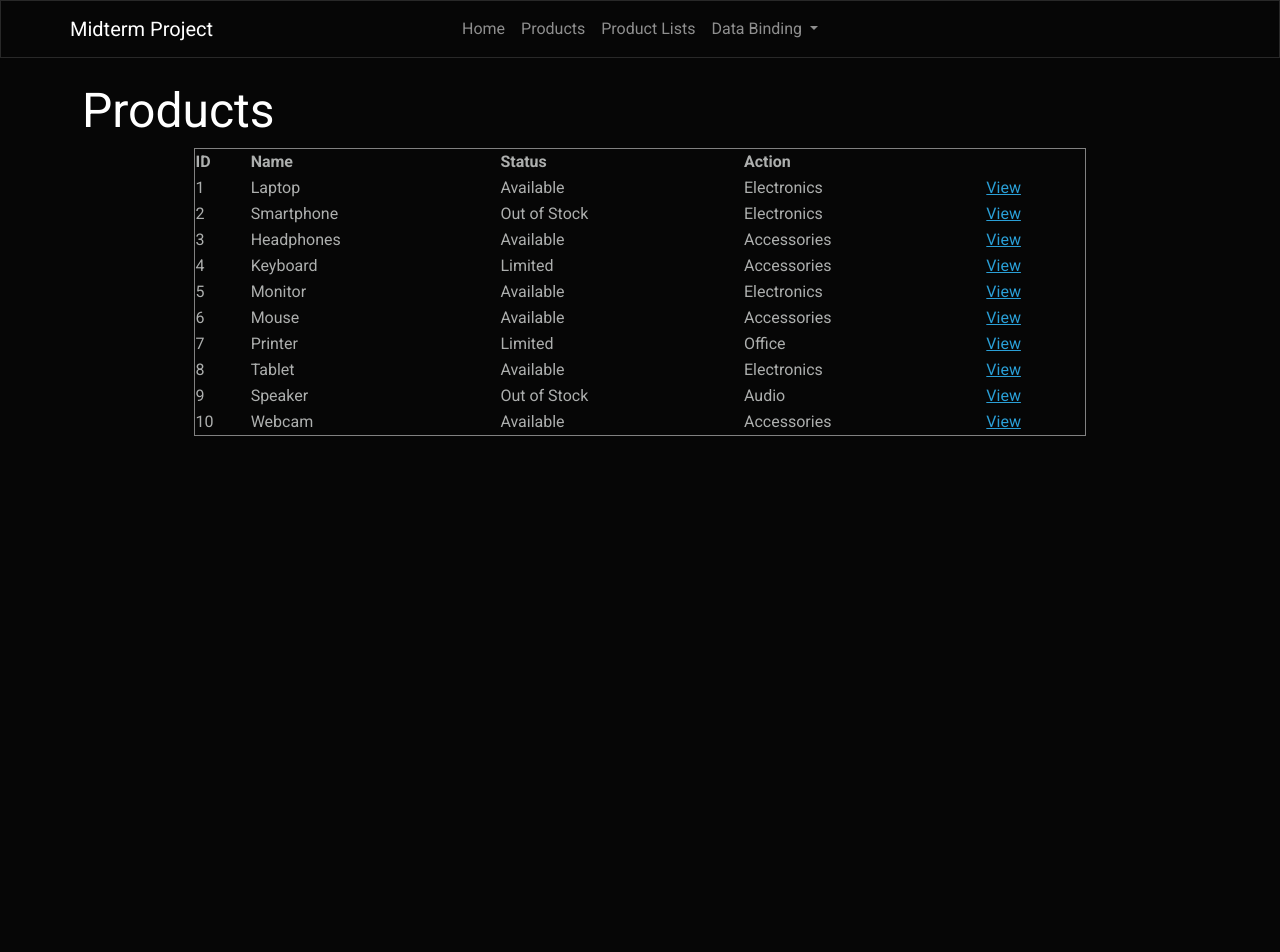
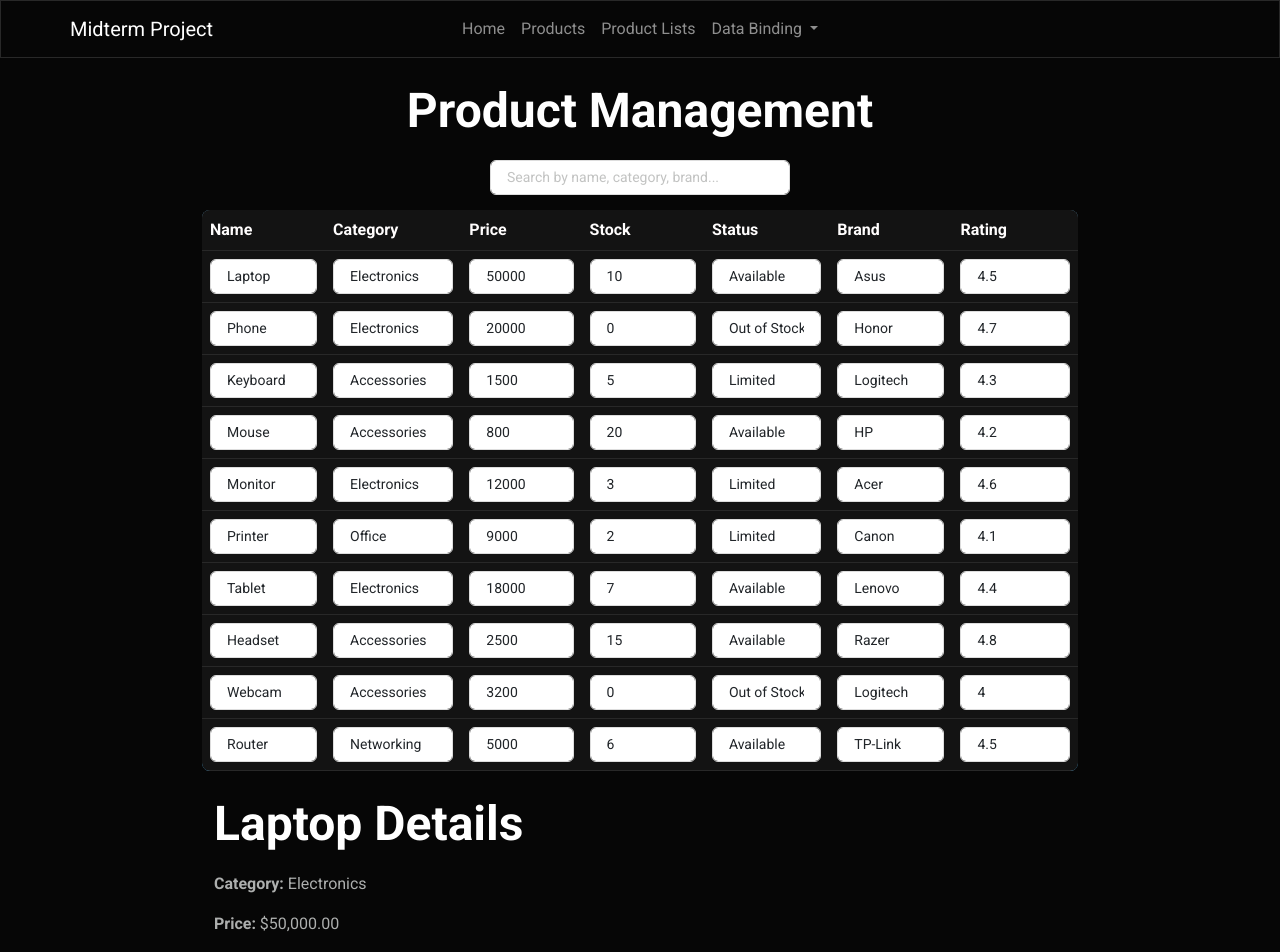
Before and after one commit to 20238447-Harry/midterm-project, an Angular app: page /prodlist/1/details in a window 1280 px wide. Shown: the top 952 px of the page. Before the commit the page ends 800 px from the top, so only its background shows below. Built offline with nearby package versions, Linux system fonts and the light colour scheme.

Commit message:
Fully updated prodManagement.

```diff
--- a/src/app/Services/product.service.ts
+++ b/src/app/Services/product.service.ts
@@ -1,157 +1,33 @@
 import { Product } from "../models/product";
 import { Injectable } from "@angular/core";
-
 @Injectable({
-  providedIn: 'root'
+    providedIn: 'root',
 })
-export class ProductService {
-products: Product[] = [
-{
-    id:1,
-    name:'Laptop',
-    category:'Electronics',
-    price:45000,
-    stock:10,
-    status:'Available',
-    description:'High performance laptop',
-    brand:'Dell',
-    rating:4.5,
-    supplier:'TechSupply'
-},
-
-{
-    id:2,
-    name:'Smartphone',
-    category:'Electronics',
-    price:25000,
-    stock:0,
-    status:'Out of Stock',
-    description:'Latest Android smartphone',
-    brand:'Samsung',
-    rating:4.7,
-    supplier:'MobileHub'
-},
-
-{
-    id:3,
-    name:'Headphones',
-    category:'Accessories',
-    price:1500,
-    stock:20,
-    status:'Available',
-    description:'Noise cancelling headphones',
-    brand:'Sony',
-    rating:4.3,
-    supplier:'AudioWorld'
-},
-
-{
-    id:4,
-    name:'Keyboard',
-    category:'Accessories',
-    price:900,
-    stock:5,
-    status:'Limited',
-    description:'Mechanical keyboard',
-    brand:'Logitech',
-    rating:4.4,
-    supplier:'TechSupply'
-},
-
-{
-    id:5,
-    name:'Monitor',
-    category:'Electronics',
-    price:12000,
-    stock:8,
-    status:'Available',
-    description:'24 inch LED monitor',
-    brand:'LG',
-    rating:4.6,
-    supplier:'ScreenTech'
-},
-
-{
-    id:6,
-    name:'Mouse',
-    category:'Accessories',
-    price:500,
-    stock:15,
-    status:'Available',
-    description:'Wireless mouse',
-    brand:'Logitech',
-    rating:4.2,
-    supplier:'TechSupply'
-},
-
-{
-    id:7,
-    name:'Printer',
-    category:'Office',
-    price:8000,
-    stock:3,
-    status:'Limited',
-    description:'All in one printer',
-    brand:'HP',
-    rating:4.1,
-    supplier:'OfficeHub'
-},
-
-{
-    id:8,
-    name:'Tablet',
-    category:'Electronics',
-    price:15000,
-    stock:7,
-    status:'Available',
-    description:'10 inch tablet',
-    brand:'Lenovo',
-    rating:4.3,
-    supplier:'MobileHub'
-},
-
-{
-    id:9,
-    name:'Speaker',
-    category:'Audio',
-    price:2000,
-    stock:0,
-    status:'Out of Stock',
-    description:'Bluetooth speaker',
-    brand:'JBL',
-    rating:4.6,
-    supplier:'AudioWorld'
-},
-
-{
-    id:10,
-    name:'Webcam',
-    category:'Accessories',
-    price:1200,
-    stock:12,
-    status:'Available',
-    description:'HD webcam',
-    brand:'Logitech',
-    rating:4.4,
-    supplier:'TechSupply'
-  }
-]
-
+export class ProductService{
+    private products: Product[] = [
+    { id: 1, name: 'Laptop', category: 'Electronics', price: 50000, stock: 10, status: 'Available', description: 'High performance laptop for Gaming and Coding', brand: 'Asus', rating: 4.5, dateAdded: '2026-01-01' },
+    { id: 2, name: 'Phone', category: 'Electronics', price: 20000, stock: 0, status: 'Out of Stock', description: 'Smartphone with Advance', brand: 'Honor', rating: 4.7, dateAdded: '2026-01-05' },
+    { id: 3, name: 'Keyboard', category: 'Accessories', price: 1500, stock: 5, status: 'Limited', description: 'Mechanical keyboard', brand: 'Logitech', rating: 4.3, dateAdded: '2026-01-10' },
+    { id: 4, name: 'Mouse', category: 'Accessories', price: 800, stock: 20, status: 'Available', description: 'Wireless mouse', brand: 'HP', rating: 4.2, dateAdded: '2026-01-15' },
+    { id: 5, name: 'Monitor', category: 'Electronics', price: 12000, stock: 3, status: 'Limited', description: '24-inch LED monitor', brand: 'Acer', rating: 4.6, dateAdded: '2026-01-20' },
+    { id: 6, name: 'Printer', category: 'Office', price: 9000, stock: 2, status: 'Limited', description: 'All-in-one printer', brand: 'Canon', rating: 4.1, dateAdded: '2026-01-25' },
+    { id: 7, name: 'Tablet', category: 'Electronics', price: 18000, stock: 7, status: 'Available', description: 'Android tablet', brand: 'Lenovo', rating: 4.4, dateAdded: '2026-02-01' },
+    { id: 8, name: 'Headset', category: 'Accessories', price: 2500, stock: 15, status: 'Available', description: 'Gaming headset', brand: 'Razer', rating: 4.8, dateAdded: '2026-02-05' },
+    { id: 9, name: 'Webcam', category: 'Accessories', price: 3200, stock: 0, status: 'Out of Stock', description: 'HD webcam', brand: 'Logitech', rating: 4.0, dateAdded: '2026-02-10' },
+    { id: 10, name: 'Router', category: 'Networking', price: 5000, stock: 6, status: 'Available', description: 'WiFi 6 Router', brand: 'TP-Link', rating: 4.5, dateAdded: '2026-02-15' }
+  ];
    selectedProduct: Product | null = null;
-
-  getProducts(): Product[] {
+    getProducts():Product[]{
         return this.products;
     }
-
-  getProductsById(id: number): Product | undefined {
-    return this.products.find(p => p.id === id);
+    getProductsById(id: number): Product| undefined{
+        return this.products.find(e => e.id === id);
     }
 
     updateProduct(updated: Product): void {
         const idx = this.products.findIndex(e => e.id === updated.id);
-    if (idx !== -1) {
-      this.products[idx] = { ...updated };
-    }
+        if (idx !== -1) this.products[idx] = { ...updated }
     }
 
+
 }
--- a/src/app/models/product.interface.ts
+++ b/src/app/models/product.interface.ts
@@ -9,4 +9,5 @@ export interface Product {
   brand: string;
   rating: number;
   supplier: string;
+
 }
--- a/src/app/models/product.ts
+++ b/src/app/models/product.ts
@@ -8,6 +8,6 @@ export interface Product {
   description: string;
   brand: string;
   rating: number;
-  supplier: string;
 
+  dateAdded: string;
 }
--- a/src/app/prodManagement/prod-lists/prod-lists.component.css
+++ b/src/app/prodManagement/prod-lists/prod-lists.component.css
@@ -0,0 +1,40 @@
+.container {
+  max-width: 900px;
+}
+
+h2 {
+  font-weight: 600;
+  margin-bottom: 20px;
+  text-align: center;
+}
+
+.search-box {
+  margin: 0 auto 15px auto;
+  width: 300px;
+}
+
+.search-box input {
+  width: 100%;
+}
+
+.product-table {
+  background: #59b5ea;
+  border-radius: 8px;
+  overflow: hidden;
+}
+
+.product-table thead {
+  background: #3d3d3d;
+  color: rgb(255, 253, 253);
+}
+
+.product-table tbody tr:hover {
+  background-color: #f5f5f5;
+  cursor: pointer;
+}
+
+input.form-control {
+  border-radius: 6px;
+  border: 1px solid #ddd;
+  font-size: 14px;
+}
--- a/src/app/prodManagement/prod-lists/prod-lists.component.html
+++ b/src/app/prodManagement/prod-lists/prod-lists.component.html
@@ -1,29 +1,64 @@
-<h2>Products</h2>
+<div class="container mt-4">
+  <h2>Product Management</h2>
 
-<table border="1" width="80%" style="margin:auto;">
+  <div class="search-box">
+    <input
+      type="text"
+      class="form-control"
+      [(ngModel)]="searchTerm"
+      placeholder="{{ searchPlaceholder }}"
+    />
+  </div>
+
+  <table class="table table-hover product-table">
     <thead>
       <tr>
-<th>ID</th>
         <th>Name</th>
+        <th>Category</th>
+        <th>Price</th>
+        <th>Stock</th>
         <th>Status</th>
-<th>Action</th>
+        <th>Brand</th>
+        <th>Rating</th>
       </tr>
     </thead>
+
     <tbody>
+      @for (product of getFilteredProducts(); track product.id) {
+        <tr (click)="getProduct(product)">
+          <td>
+            <input class="form-control" [(ngModel)]="product.name">
+          </td>
 
-@for(product of products; track product.id){
+          <td>
+            <input class="form-control" [(ngModel)]="product.category">
+          </td>
 
-<tr>
-<td>{{product.id}}</td>
-<td>{{product.name}}</td>
-<td>{{product.status}}</td>
-<td>{{product.category}}</td>
           <td>
-<a class="btn-view" [routerLink]="['/prodManagement/view-details', product.id,'details']" (onclick)="getProduct(product)">View</a>
+            <input class="form-control" type="number" [(ngModel)]="product.price">
+          </td>
 
+          <td>
+            <input class="form-control" type="number" [(ngModel)]="product.stock">
+          </td>
+
+          <td>
+            <input class="form-control" [(ngModel)]="product.status">
+          </td>
+
+          <td>
+            <input class="form-control" [(ngModel)]="product.brand">
+          </td>
+
+          <td>
+            <input class="form-control" type="number" [(ngModel)]="product.rating">
           </td>
         </tr>
       }
-
     </tbody>
   </table>
+
+  <!-- CHILD COMPONENT WILL LOAD HERE -->
+  <router-outlet></router-outlet>
+
+</div>
--- a/src/app/prodManagement/prod-lists/prod-lists.component.ts
+++ b/src/app/prodManagement/prod-lists/prod-lists.component.ts
@@ -1,25 +1,23 @@
 import { Component, OnInit } from '@angular/core';
 import { CommonModule } from '@angular/common';
+import { FormsModule } from '@angular/forms';
 import { Product } from '../../models/product';
 import { ProductService } from '../../Services/product.service';
-import { ActivatedRoute, Router, RouterLink } from '@angular/router';
+import { ActivatedRoute, Router, RouterOutlet } from '@angular/router';
 
 @Component({
-  selector: 'app-prod-lists',
+  selector: 'app-prodlist',
   standalone: true,
-  imports: [CommonModule, RouterLink],
+  imports: [CommonModule, FormsModule, RouterOutlet],
   templateUrl: './prod-lists.component.html',
   styleUrls: ['./prod-lists.component.css']
 })
 export class ProdListsComponent implements OnInit {
 
   products: Product[] = [];
-  selectedProduct: Product | undefined;
-  returnUrl: string | null = null;
-  searchPlaceholder: string = 'Search by name, prod-lists';
   selectedId: number | null = null;
-  searchTerm: string = '';
-  showModal: boolean = false;
+  searchTerm = '';
+  searchPlaceholder = 'Search by name, category, brand...';
 
   constructor(
     private productService: ProductService,
@@ -31,12 +29,13 @@ export class ProdListsComponent implements OnInit {
     this.products = this.productService.getProducts();
   }
 
-  getProduct(p: Product): void {
-    this.selectedId = p.id;
-    this.router.navigate(['/prodManagement/view-details', p.id,'details']);
+  getProduct(e: Product): void {
+    this.selectedId = e.id;
+    this.router.navigate(['/prodlist', e.id]);
   }
 
   getFilteredProducts(): Product[] {
+
     if (!this.searchTerm) return this.products;
 
     const term = this.searchTerm.toLowerCase();
@@ -46,11 +45,5 @@ export class ProdListsComponent implements OnInit {
       p.category.toLowerCase().includes(term) ||
       p.brand.toLowerCase().includes(term)
     );
-
   }
-
-    closeModal(): void {
-    console.log("Modal closed");
-  }
-
 }
--- a/src/app/prodManagement/view-details/view-details.component.css
+++ b/src/app/prodManagement/view-details/view-details.component.css
@@ -0,0 +1,20 @@
+.container {
+  margin-top: 30px;
+}
+
+h2 {
+  margin-bottom: 20px;
+  font-weight: 600;
+}
+
+p {
+  font-size: 16px;
+}
+
+.card-footer {
+  margin-top: 20px;
+}
+
+button, a {
+  border-radius: 6px;
+}
--- a/src/app/prodManagement/view-details/view-details.component.html
+++ b/src/app/prodManagement/view-details/view-details.component.html
@@ -1,27 +1,26 @@
 <div class="container mt-4">
-@if (product){
 
+  @if (Product) {
+      <h2>{{ Product.name }} Details</h2>
 
-    <h2>View Details</h2>
+      <p><strong>Category:</strong> {{ Product.category }}</p>
+      <p><strong>Price:</strong> {{ Product.price | currency }}</p>
+      <p><strong>Stock:</strong> {{ Product.stock }}</p>
+      <p><strong>Status:</strong> {{ Product.status }}</p>
+      <p><strong>Brand:</strong> {{ Product.brand }}</p>
+      <p><strong>Rating:</strong> {{ Product.rating }}</p>
+      <p><strong>Date Added:</strong> {{ Product.dateAdded }}</p>
+      <p><strong>Description:</strong> {{ Product.description }}</p>
+  }
+  @else {
+      <h2>No product selected.</h2>
+  }
 
-    <p><strong>Category:</strong> {{ product.category }}</p>
-    <p><strong>Price:</strong> {{ product.price | currency }}</p>
-    <p><strong>Stock:</strong> {{ product.stock }}</p>
-    <p><strong>Status:</strong> {{ product.status }}</p>
-    <p><strong>Brand:</strong> {{ product.brand }}</p>
-    <p><strong>Rating:</strong> {{ product.rating }}</p>
-    <p><strong>Description:</strong> {{ product.description }}</p>
-}
-    <div class="card-footer d-flex gap-2">
-        <button class="btn btn-secondary" (click)="goBack()">Back</button>
+  <div class="card-footer d-flex gap-2">
+      <button class="btn btn-secondary" (click)="goBack()">Back</button>
 
-
-
+      <a [routerLink]="['/prod-lists', Product?.id]" class="btn btn-warning">
+          <i class="bi bi-pencil-square"></i> Edit
+      </a>
+  </div>
 </div>
-<!-- }
-
-     <ng-template #noProduct>
-    <p>No product found.</p>
-  </ng-template>
-
-</div>""" -->
--- a/src/app/prodManagement/view-details/view-details.component.ts
+++ b/src/app/prodManagement/view-details/view-details.component.ts
@@ -1,22 +1,20 @@
-import { Component, OnInit } from '@angular/core';
+import { Component } from '@angular/core';
 import { CommonModule } from '@angular/common';
 import { Product } from '../../models/product';
 import { ProductService } from '../../Services/product.service';
-import { ActivatedRoute, Router, RouterLink } from '@angular/router';
+import { ActivatedRoute, Router, RouterLink, RouterOutlet } from '@angular/router';
 import { FormsModule } from '@angular/forms';
+
 
 @Component({
   selector: 'app-view-details',
   standalone: true,
-  imports: [CommonModule, FormsModule],
+  imports: [CommonModule, FormsModule, RouterLink],
   templateUrl: './view-details.component.html',
   styleUrls: ['./view-details.component.css']
 })
-export class ViewDetailsComponent implements OnInit {
-
-  product: Product | undefined;
-
-  saved =false ;
+export class ViewDetailsComponent {
+  Product: Product | undefined
 
   constructor(
     private productService: ProductService,
@@ -26,19 +24,9 @@ export class ViewDetailsComponent implements OnInit {
 
   ngOnInit(): void {
     const id = Number(this.route.snapshot.paramMap.get('id'));
-    this.product = this.productService.getProductsById(id);
+    this.Product = this.productService.getProductsById(id);
   }
-
-  goBack(): void {
-    this.router.navigate(['/prodlist']);
-  }
-
-  save(): void{
-    if(this.product){
-      this.productService.updateProduct(this.product)
-      this.saved = true;
-      setTimeout(() => (this.saved=false)), 2500;
-    }
-  }
-
+ goBack(): void {
+  this.router.navigate(['/prodlist']);
 }
+}
```
Also changed, not shown: 1 other file (tests, documents, lock files or other folders). Lines whose indentation alone changed are shown as unchanged.
